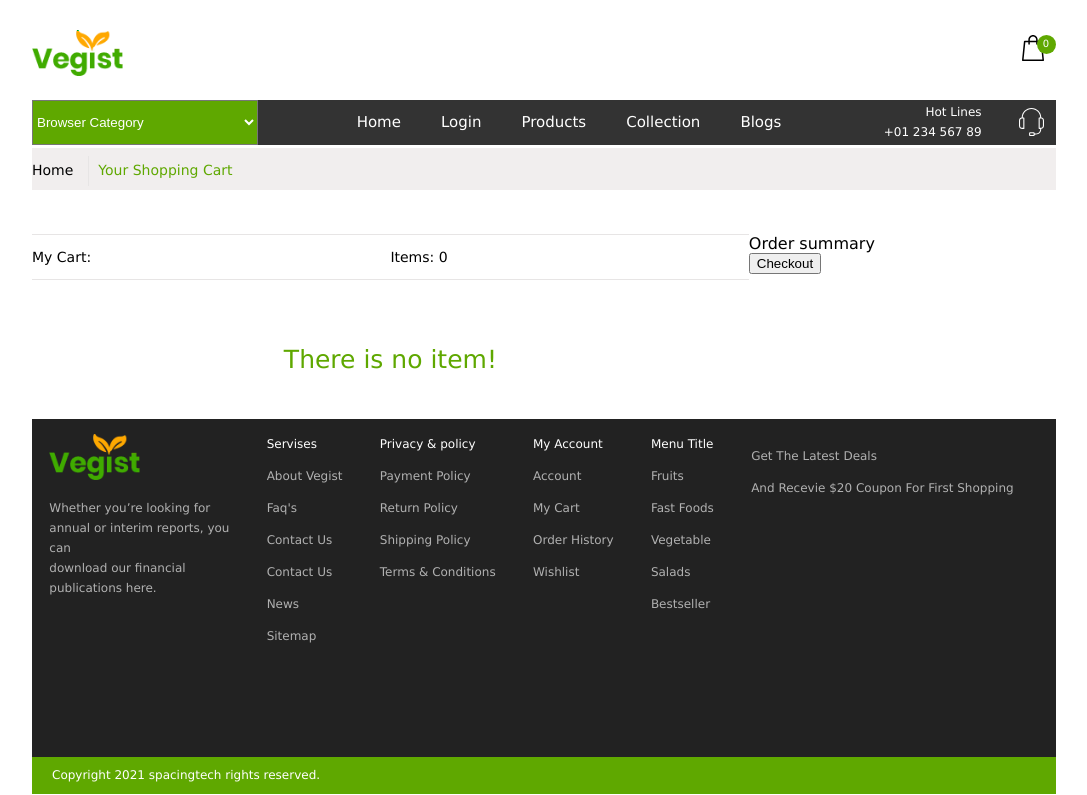
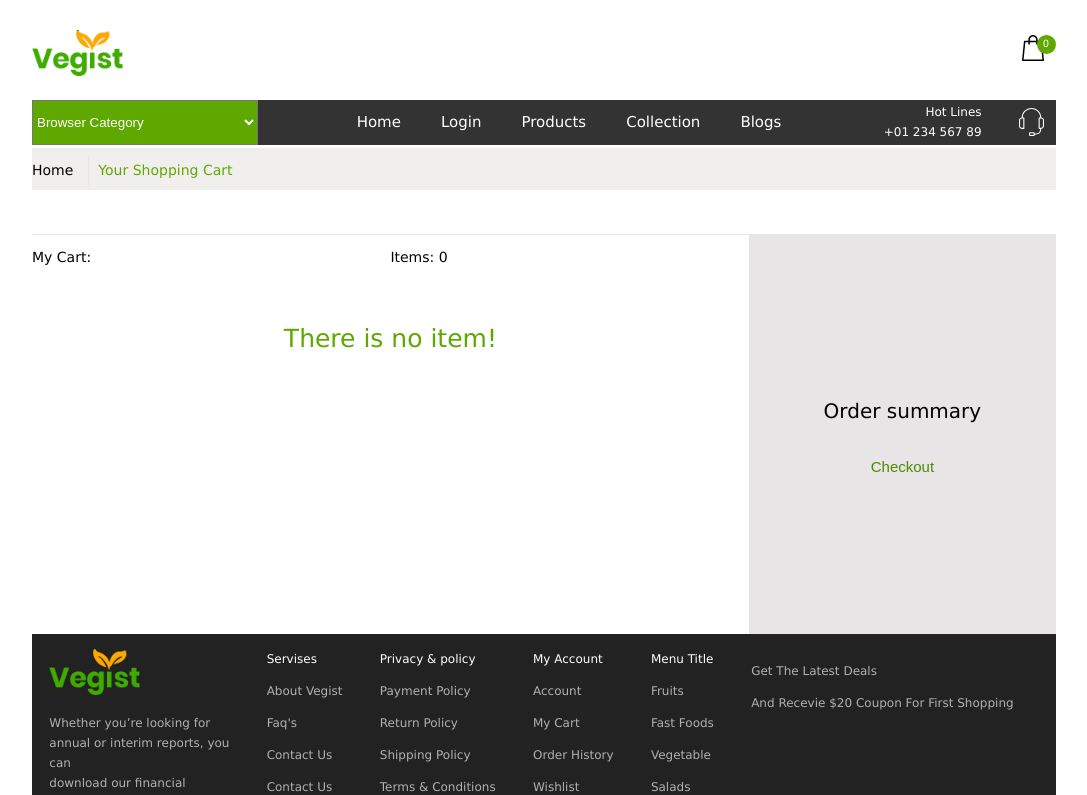
Before and after one commit to leilamahmoudi/vegis, a React (Create React App) app: page /shopping-bag in a window 1280 px wide. Shown: the top 795 px of the page, without its empty margins (96-1183 px from the left). Built offline with nearby package versions, Linux system fonts and the light colour scheme; a web font is replaced by a local one.

Commit message:
Add check out styles

```diff
--- a/src/components/cart/cartContainer.scss
+++ b/src/components/cart/cartContainer.scss
@@ -48,11 +48,10 @@
   .cart-my-cart {
     width: 100%;
     height: 84 px;
-    margin: 0 auto 20px auto;
+    margin: 0 auto;
     display: flex;
     font-size: 14px;
     border-top: solid#e7e5e5 1px;
-    border-bottom: solid#e7e5e5 1px;
 
     .cart-title {
       display: flex;
@@ -74,6 +73,29 @@
 .cart-check-summary-right {
   float: right;
   width: 30%;
+  height: 400px;
+  background-color: #e7e5e5;
+  display: flex;
+  flex-direction: column;
+  justify-content: center;
+  margin: 0 auto;
+  .check-summary-title {
+    margin: 20px auto;
+    font-size: 20px;
+  }
+  .check-btn {
+    margin: 0 auto;
+    .check-btn-check-out {
+      padding: 15px;
+      border: none;
+      background: none;
+      font-size: 15px;
+      color: #4f8a02;
+    }
+    .check-btn-check-out:hover {
+      color: #5fa800;
+    }
+  }
 }
 .cart-shop-bag-body {
   display: flex;
@@ -83,6 +105,7 @@
     display: flex;
     margin: 0 auto;
     clear: both;
+    border-top: solid#e7e5e5 1px;
 
     .cart-shop-info {
       font-size: 15px;
```
